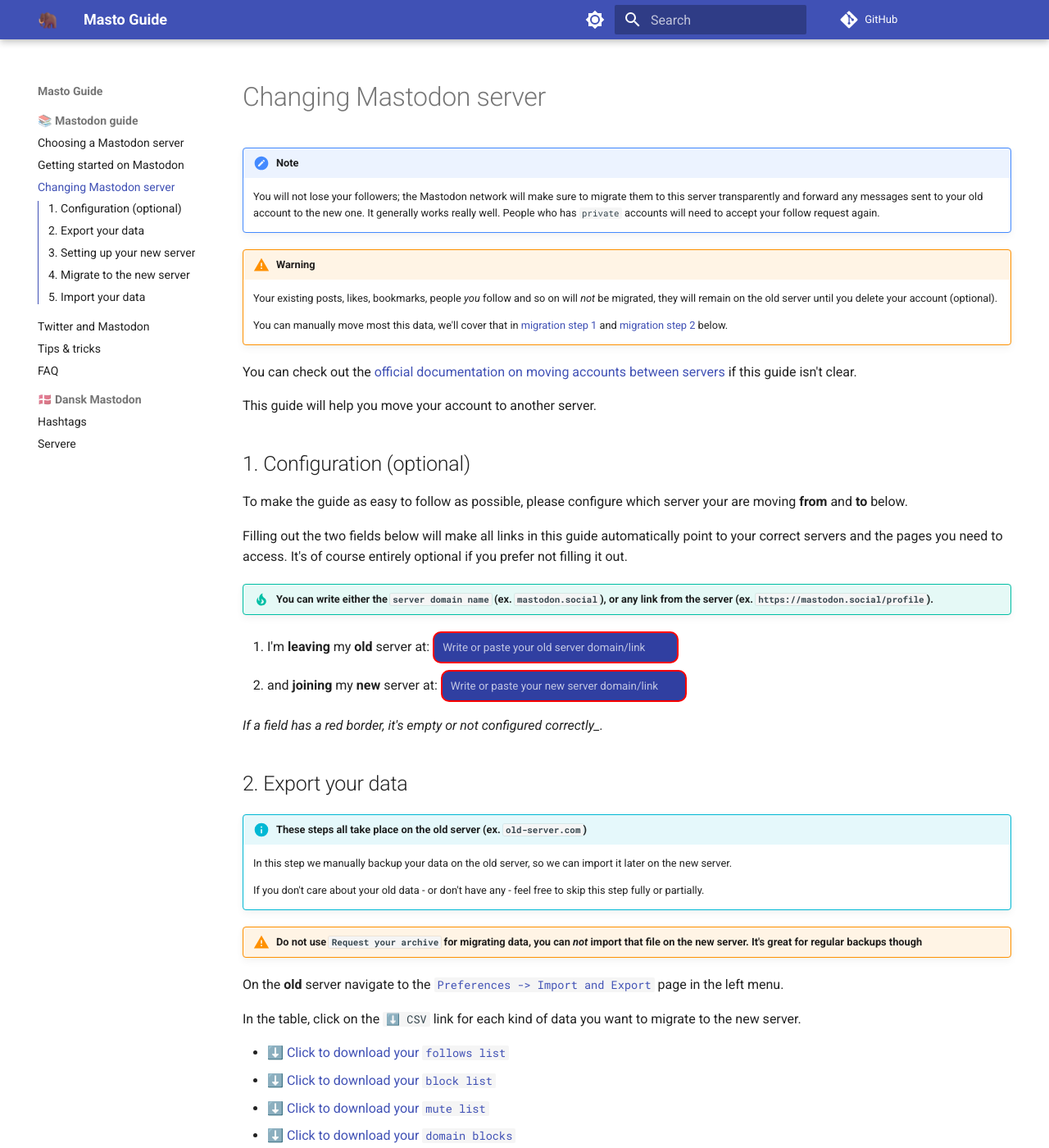
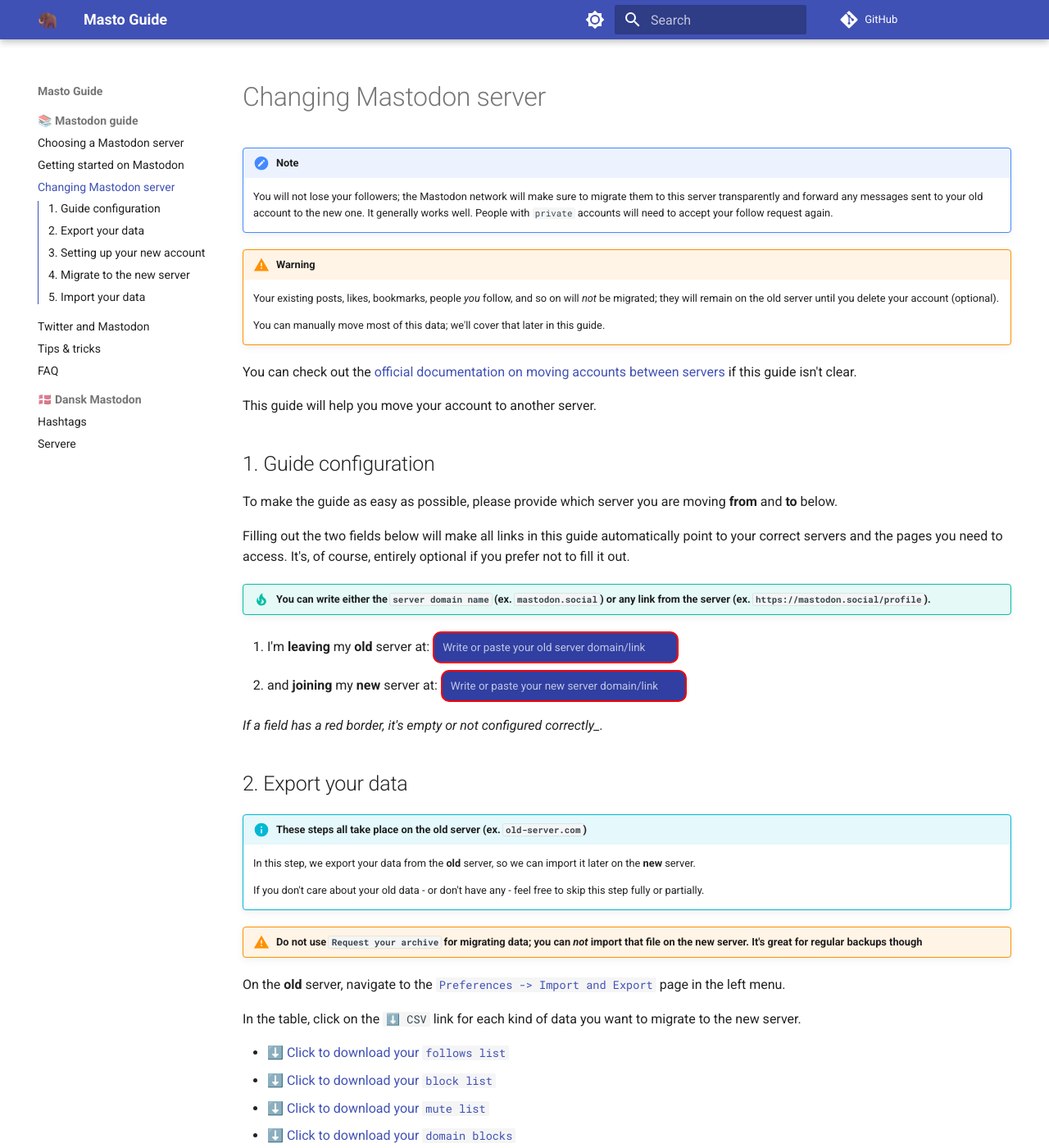
Before and after one commit to jippi/masto-guide, an MkDocs documentation site: the page built from docs/guide/changing-server.md, in a window 1280 px wide and 1400 px high. Shown: the whole window at 82% size. Built offline with MkDocs 1.6.1 and Material for MkDocs 9.7.7, drawn with Linux system fonts in a browser that asks for light colours; comment, search, counter and statistics services are not loaded; some of the changed text lies outside the part shown.

Commit message:
more guided steps
Signed-off-by: Christian Winther <jippignu@gmail.com>

```diff
--- a/docs/guide/changing-server.md
+++ b/docs/guide/changing-server.md
@@ -2,25 +2,25 @@
 
 !!! note Not all data will be migrated
 
-    You will not lose your followers; the Mastodon network will make sure to migrate them to this server transparently and forward any messages sent to your old account to the new one. It generally works really well. People who has `private` accounts will need to accept your follow request again.
+    You will not lose your followers; the Mastodon network will make sure to migrate them to this server transparently and forward any messages sent to your old account to the new one. It generally works well. People with `private` accounts will need to accept your follow request again.
 
 !!! warning
 
-    Your existing posts, likes, bookmarks, people *you* follow and so on will *not* be migrated, they will remain on the old server until you delete your account (optional).
+    Your existing posts, likes, bookmarks, people *you* follow, and so on will *not* be migrated; they will remain on the old server until you delete your account (optional).
 
-    You can manually move most this data, we'll cover that in [migration step 1](#1-export-your-data) and [migration step 2](#3-import-your-data) below.
+    You can manually move most of this data; we'll cover that later in this guide.
 
 You can check out the [official documentation on moving accounts between servers](https://docs.joinmastodon.org/user/moving/){target="_blank"} if this guide isn't clear.
 
 This guide will help you move your account to another server.
 
-## 1. Configuration (optional)
+## 1. Guide configuration
 
-To make the guide as easy to follow as possible, please configure which server your are moving **from** and **to** below.
+To make the guide as easy as possible, please provide which server you are moving **from** and **to** below.
 
-Filling out the two fields below will make all links in this guide automatically point to your correct servers and the pages you need to access. It's of course entirely optional if you prefer not filling it out.
+Filling out the two fields below will make all links in this guide automatically point to your correct servers and the pages you need to access. It's, of course, entirely optional if you prefer not to fill it out.
 
-!!! tip "You can write either the `server domain name` (ex. `mastodon.social`), or any link from the server (ex. `https://mastodon.social/profile`)."
+!!! tip "You can write either the `server domain name` (ex. `mastodon.social`) or any link from the server (ex. `https://mastodon.social/profile`)."
 
 1. I'm **leaving** my **old** server at: <input id="from-server" placeholder="Write or paste your old server domain/link" class="server-selector" />
 1. and **joining** my **new** server at: <input id="to-server" placeholder="Write or paste your new server domain/link" class="server-selector" />
@@ -31,13 +31,13 @@ Filling out the two fields below will make all links in this guide automatically
 
 !!! info "These steps all take place on the **old** server (ex. <span identity="old" tag="code" default="old-server.com"></span>)"
 
-    In this step we manually backup your data on the old server, so we can import it later on the new server.
+    In this step, we export your data from the **old** server, so we can import it later on the **new** server.
 
     If you don't care about your old data - or don't have any - feel free to skip this step fully or partially.
 
-!!! warning "Do not use `Request your archive` for migrating data, you can *not* import that file on the new server. It's great for regular backups though"
+!!! warning "Do not use `Request your archive` for migrating data; you can *not* import that file on the new server. It's great for regular backups though"
 
-On the **old** server navigate to the <a identity="old" path="/settings/export" href="#">`Preferences -> Import and Export`</a> page in the left menu.
+On the **old** server, navigate to the <a identity="old" path="/settings/export" href="#">`Preferences -> Import and Export`</a> page in the left menu.
 
 In the table, click on the `⬇️ CSV` link for each kind of data you want to migrate to the new server.
 
@@ -47,7 +47,7 @@ In the table, click on the `⬇️ CSV` link for each kind of data you want to m
 * <a identity="old" target="_blank" path="settings/exports/domain_blocks.csv">⬇️ Click to download your `domain blocks`</a>
 * <a identity="old" target="_blank" path="/settings/exports/bookmarks.csv">⬇️ Click to download your `bookmarks`</a>
 
-Note that the following can't be imported
+Note that the following can't be imported:
 
 * `Lists`
 * `Followers` - they are automatically handled later in the guide.
@@ -58,23 +58,27 @@ Note that the following can't be imported
 
     In the next step, we will prepare your **new** account for the server migration.
 
-## 3. Setting up your new server
+## 3. Setting up your new account
 
 !!! info "These steps all take place on the **new** server (ex. <span identity="new" tag="code" default="new-server.com"></span>)"
 
-    This steps configures your **new** account to accept the account migration from the **old** server.
+    This step configures your **new** account to accept the account migration from the **old** server as well as copying your profile information.
 
 1. If you haven't already, <a identity="new" target="_blank" path="/auth/sign_up">create an account on the **new** server.</a>
 1. Create an account alias on **new** server.
     1. <a identity="new" target="_blank" path="/settings/aliases">`Preferences -> Profile -> (scroll to the bottom) "Moving from a different account"`</a>
     <br />
     **Important** You need to add the *full* username you used on the **old** server (ex. <span identity="old" tag="code" prefix="@your-user@" default="old-server.com"></span>).
+1. Your new account on the **new** server is probably a bit empty. No `bio`, `profile picture` and so on. This is an excellent time to copy this over from your **old** account.
+    1. <a identity="old" target="_blank" path="/settings/profile">Open your **old** account (`Preferences -> Profile`)</a>
+    1. <a identity="new" target="_blank" path="/settings/profile">Open your **new** account (`Preferences -> Profile`)</a>
+    1. Start copying fields one by one and tweak as necessary.
 
 !!! success "Done!"
 
-    Your **new** account is now configured so that it can accept the migration request from your old server.
+    Your **new** account is now configured to accept the migration request from your **old** server and looks amazing with a profile picture, bio and so forth, just like your old account.
 
-    In the next step we will start this process.
+    In the next step, we will start the account migration process.
 
 ## 4. Migrate to the new server
 
@@ -82,23 +86,23 @@ Note that the following can't be imported
 
     This still will move all your followers to the new server.
 
-    This is transparent to your followers, and neither them or you need to take any additional manual steps.
+    This is transparent to your followers, and neither they nor you need to take any additional manual steps beyond what's covered in this guide.
 
 !!! warning "Please read the warning text on the *migration page* to make sure you are okay with the consequences."
 
 1. Navigate to <a identity="old" target="_blank" path="/settings/migration">`Preferences -> Profile -> (scroll to the bottom) "Move to a different account"`</a>
     <br />
-    1. For the `Handle of the new account` field enter your username on the **new** server (ex. <span identity="new" tag="code" prefix="@your-user@" default="new-server.com"></span>))
-    1. For the `Password` field enter your password you used on the the **old** server (ex. <span identity="old" tag="code" default="old-server.com"></span>)
+    1. For the `Handle of the new account` field, enter your username on the **new** server (ex. <span identity="new" tag="code" prefix="@your-user@" default="new-server.com"></span>))
+    1. For the `Password` field, enter the password you use on the **old** server (ex. <span identity="old" tag="code" default="old-server.com"></span>)
     1. Click `Move followers`
 
 !!! success "Done!"
 
-    The Mastodon network will now move your followers on the old server to the new server.
+    The Mastodon network will move your followers from the **old** server to the **new** one.
 
-    This can take anywhere from a minute an hour depending on server capacity.
+    Depending on server capacity, this can take anywhere from a minute to an hour.
 
-    We can let the migration run in the background and continue to the next step, and import your old data into the new server.
+    We can let the migration run in the background, continue to the next step, and import your old data into the new server.
 
 ## 5. Import your data
 
```
Also changed, not shown: other parts of docs/guide/changing-server.md (+6 -0 lines).
